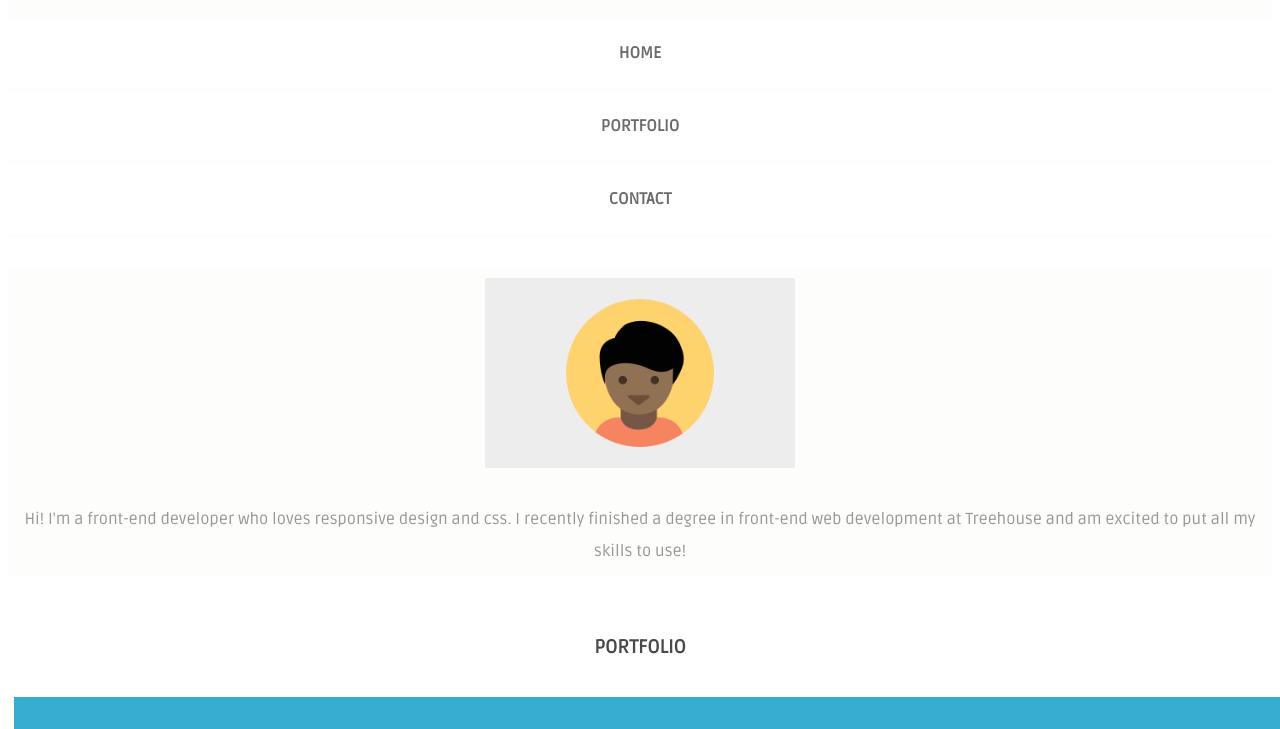
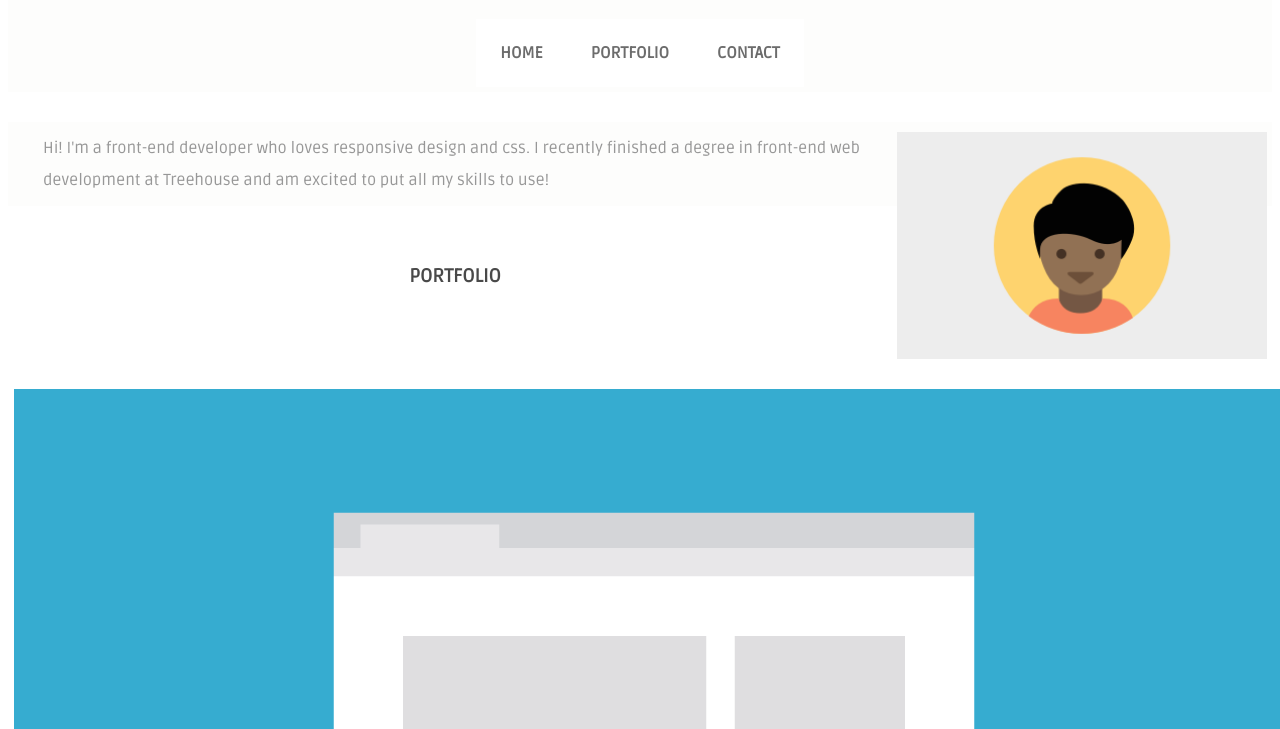
Before and after one commit to maddiewk/fewd_techdegree_project2, a plain HTML site: page index.html in a window 1280 px wide. Shown: the part 71-800 px from the top of the page. Drawn offline with Linux system fonts and the light colour scheme.

Commit message:
tablet display

```diff
--- a/css/styles.css
+++ b/css/styles.css
@@ -1,4 +1,4 @@
-/* GLOBAL STYLES */
+/****** GLOBAL STYLES ******/
 
 * {
   box-sizing: border-box;
@@ -20,7 +20,7 @@ p {
   line-height: 2;
 }
 
-/* SECTION STYLES */
+/****** SECTION STYLES ******/
 
 .main-nav {
   margin-bottom: 30px;
@@ -91,7 +91,9 @@ a:hover {
 }
 
 
-/* MEDIA QUERIES */
+/****** MEDIA QUERIES ******/
+
+/* MOBILE DEVICES */
 
 @media screen and (max-width: 620px) {
   p {
@@ -106,11 +108,28 @@ a:hover {
   }
 }
 
+/* TABLETS */
+
 @media (min-width: 768px) {
   .mobile {
     display: none;
   }
+  .main-nav {
+    flex-direction: row;
+    justify-content: center;
+  }
+  .profile-img {
+    float: right;
+    width: 370px;
+  }
+  .intro p {
+    text-align: left;
+    margin: 0px 30px;
+  }
+
 }
+
+/* DESKTOP */
 
 @media (min-width: 1024px) {
   .mobile {
--- a/index.html
+++ b/index.html
@@ -24,7 +24,7 @@
       <p>Hi! I'm a front-end developer who loves responsive design and css. I recently finished a degree in front-end web development at Treehouse and am excited to put all my skills to use!</p>
     </div>
 
-    <div>
+    <div class="flex">
 
       <div id="portfolio">
         <h3>PORTFOLIO</h3><br>
```
